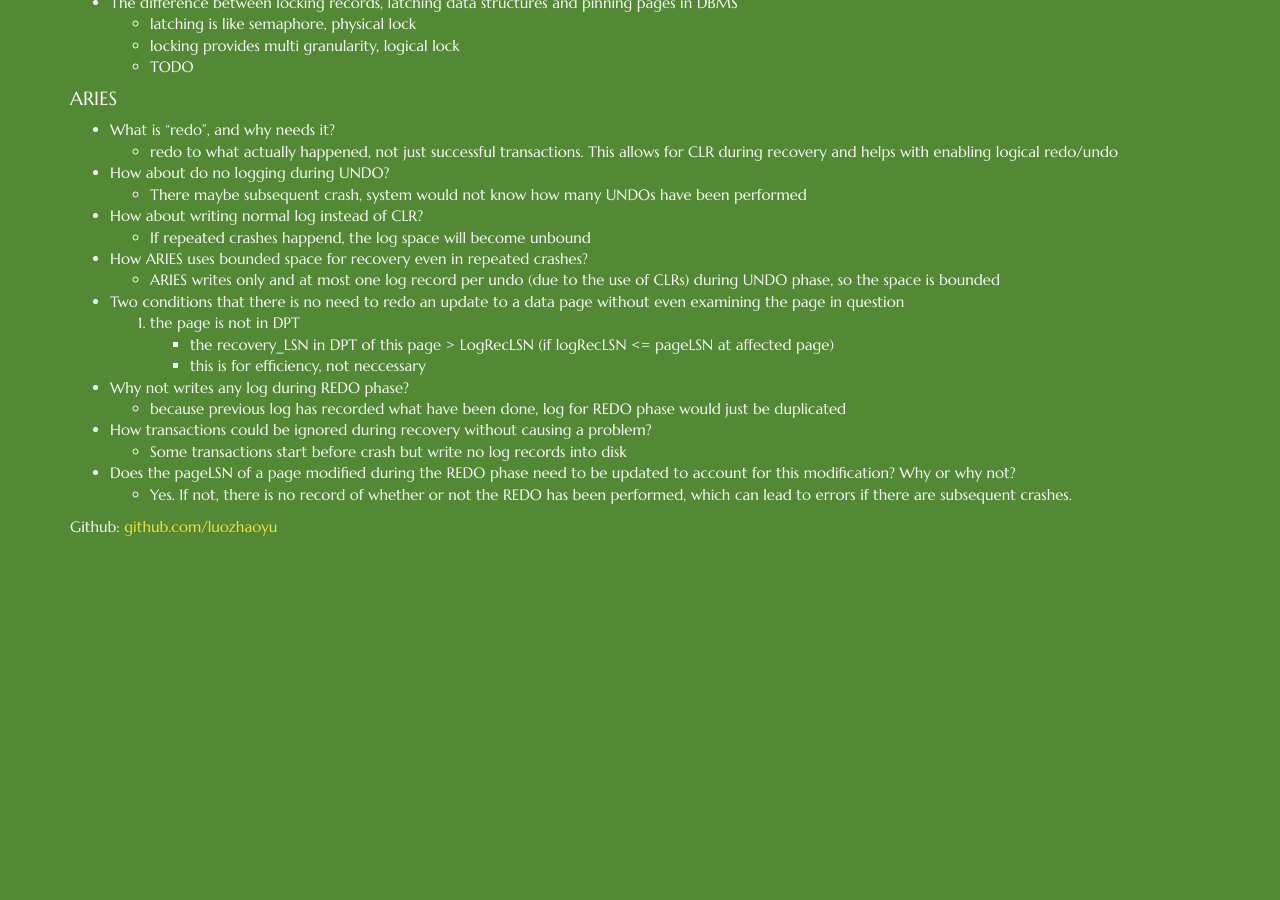
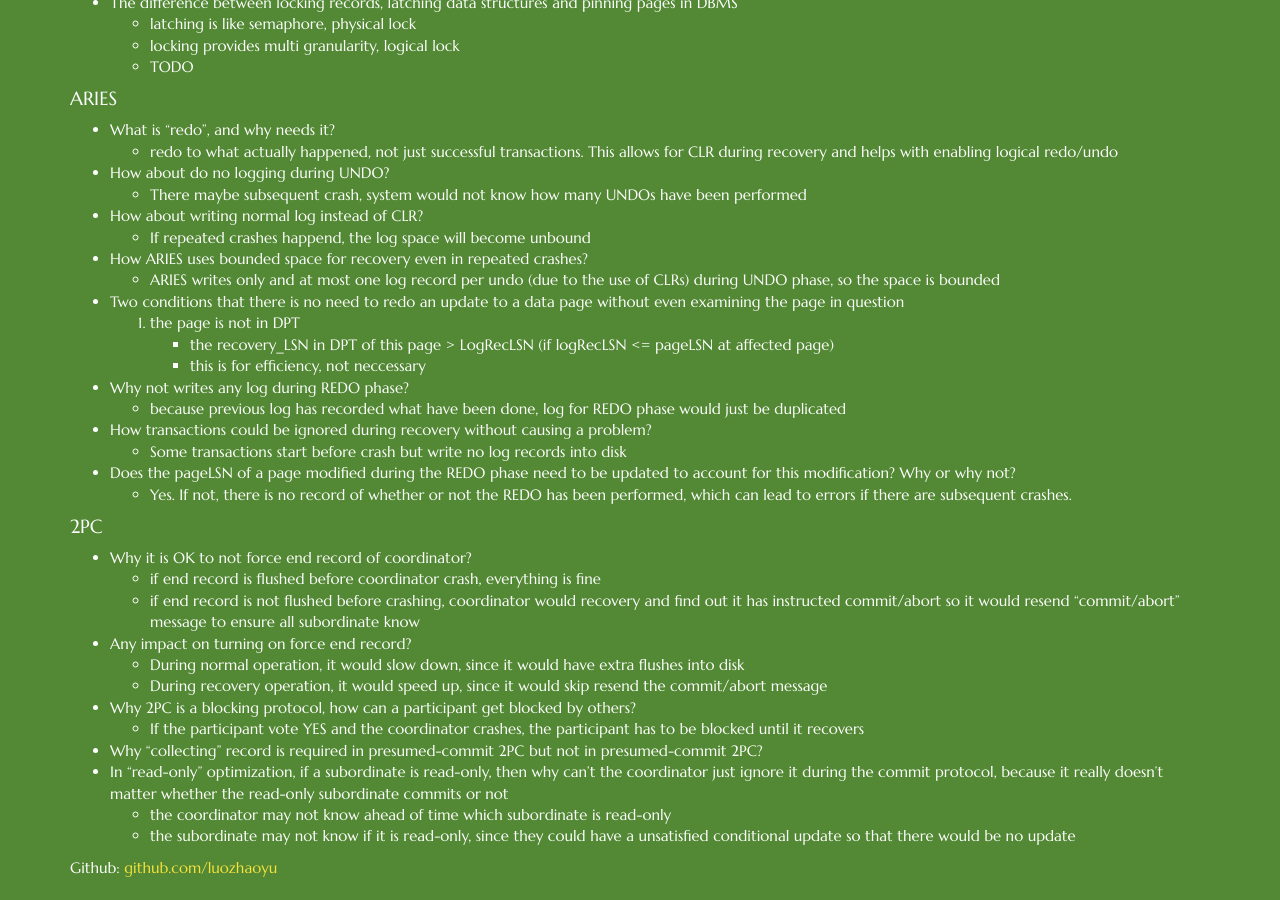
Before and after one commit to luozhaoyu/luozhaoyu.github.io, a Jekyll site: the page built from _posts/2015-02-17-DB-topics-recovery.md, in a window 1280 px wide and 900 px high, scrolled down 1921 px. Built offline with Jekyll 4.4.1, drawn with Linux system fonts in a browser that asks for light colours; nearby versions of some CDN libraries; Markdown is read by kramdown in place of the engine named in the settings; before the commit the page ends 2479 px from its top, so only the background shows below that.

Commit message:
add questions about 2PC

```diff
--- a/_posts/2015-2-17-DB-topics-recovery.md
+++ b/_posts/2015-02-17-DB-topics-recovery.md
@@ -105,3 +105,17 @@ Think Cases: start_before_CKP/start_after_CKP & finish_before_crash/not_yet_fini
     * Some transactions start before crash but write no log records into disk
 * Does the pageLSN of a page modified during the REDO phase need to be updated to account for this modification? Why or why not?
     * Yes. If not, there is no record of whether or not the REDO has been performed, which can lead to errors if there are subsequent crashes.
+
+#### 2PC
+* Why it is OK to not force end record of coordinator?
+    * if end record is flushed before coordinator crash, everything is fine
+    * if end record is not flushed before crashing, coordinator would recovery and find out it has instructed commit/abort so it would resend "commit/abort" message to ensure all subordinate know
+* Any impact on turning on force end record?
+    * During normal operation, it would slow down, since it would have extra flushes into disk
+    * During recovery operation, it would speed up, since it would skip resend the commit/abort message
+* Why 2PC is a blocking protocol, how can a participant get blocked by others?
+    * If the participant vote YES and the coordinator crashes, the participant has to be blocked until it recovers
+* Why "collecting" record is required in presumed-commit 2PC but not in presumed-commit 2PC?
+* In "read-only" optimization, if a subordinate is read-only, then why can’t the coordinator just ignore it during the commit protocol, because it really doesn’t matter whether the read-only subordinate commits or not
+    * the coordinator may not know ahead of time which subordinate is read-only
+    * the subordinate may not know if it is read-only, since they could have a unsatisfied conditional update so that there would be no update
```
Also changed, not shown: _posts/2015-01-21-programming-languages.md (renamed from _posts/2015-1-21-programming-languages.md), _posts/2015-01-22-DB-topics.md (renamed from _posts/2015-1-22-DB-topics.md), _posts/2015-02-06-concurrency-model.md (renamed from _posts/2015-2-6-concurrency-model.md).
